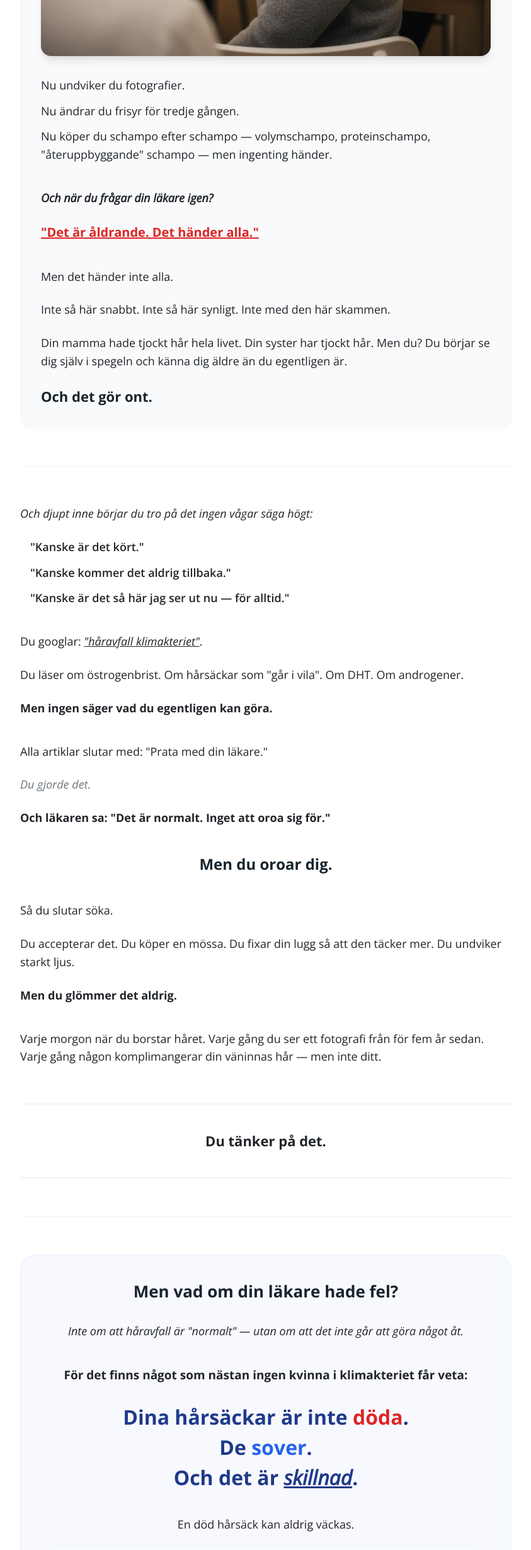
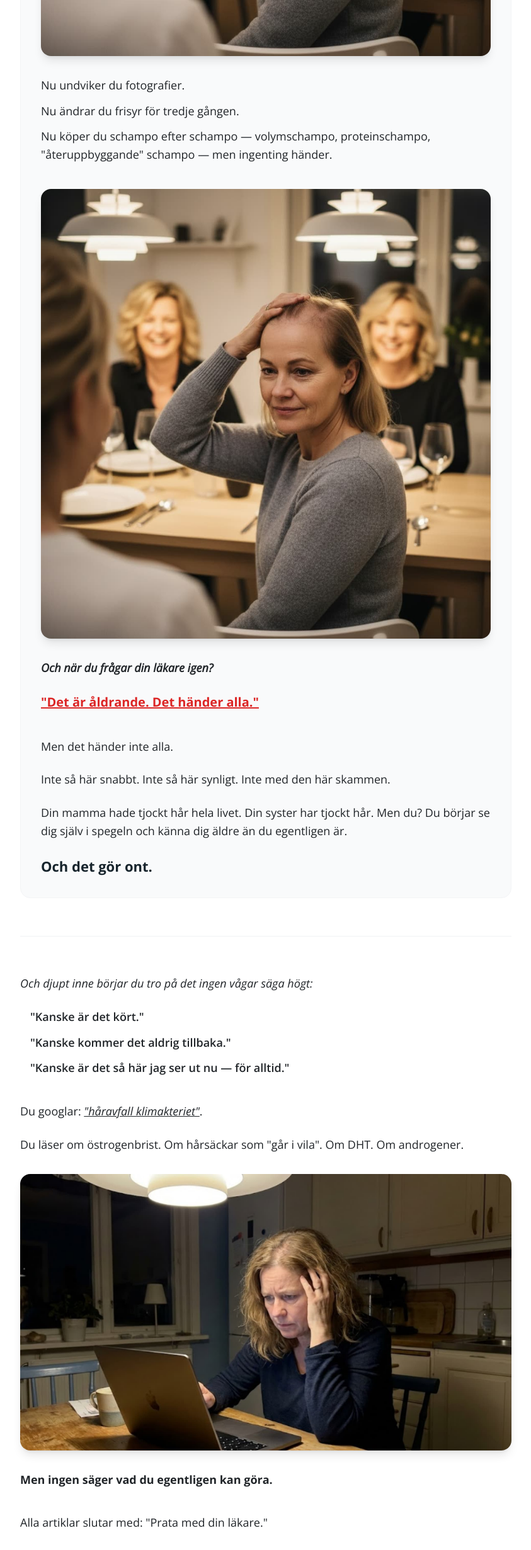
Before and after one commit to mangaz900/luminaflow, a React (Vite) app: page /kvinnor-55-plus-v4 in a window 1280 px wide. Shown: the part 2081-4542 px from the top of the page at 63% size, without its empty margins (218-1061 px from the left). Built offline with nearby package versions, Linux system fonts and the light colour scheme; no server answers; a web font is replaced by a local one.

Commit message:
Add image 3 (6).jpg after östrogenbrist text and reposition 10.jpg

```diff
--- a/pages/listicles/Women55PlusV4.tsx
+++ b/pages/listicles/Women55PlusV4.tsx
@@ -94,6 +94,11 @@ const Women55PlusV4: React.FC = () => {
                             <p className="text-[18px] mb-[12px]">Nu undviker du fotografier.</p>
                             <p className="text-[18px] mb-[12px]">Nu ändrar du frisyr för tredje gången.</p>
                             <p className="text-[18px] mb-[40px]">Nu köper du schampo efter schampo — volymschampo, proteinschampo, "återuppbyggande" schampo — men ingenting händer.</p>
+                            <img
+                                src="/10.jpg"
+                                alt="Kvinna som undviker fotografier på grund av håravfall"
+                                className="w-full rounded-2xl my-8 shadow-lg"
+                            />
 
                             <p className="text-[18px] mb-[24px] font-bold italic">
                                 Och när du frågar din läkare igen?
@@ -132,6 +137,11 @@ const Women55PlusV4: React.FC = () => {
                             <p className="text-[18px] mb-[24px]">
                                 Du läser om östrogenbrist. Om hårsäckar som "går i vila". Om DHT. Om androgener.
                             </p>
+                            <img
+                                src="/3 (6).jpg"
+                                alt="Kvinna som googlar om håravfall i klimakteriet"
+                                className="w-full rounded-2xl my-8 shadow-lg"
+                            />
                             <p className="text-[18px] mb-[40px] font-bold">
                                 Men ingen säger vad du egentligen kan göra.
                             </p>
```
